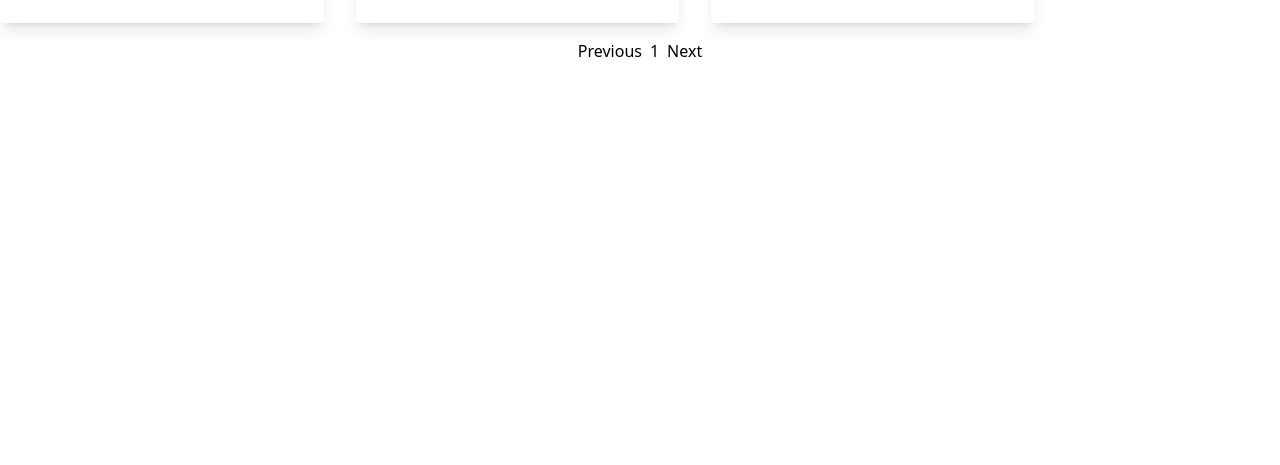
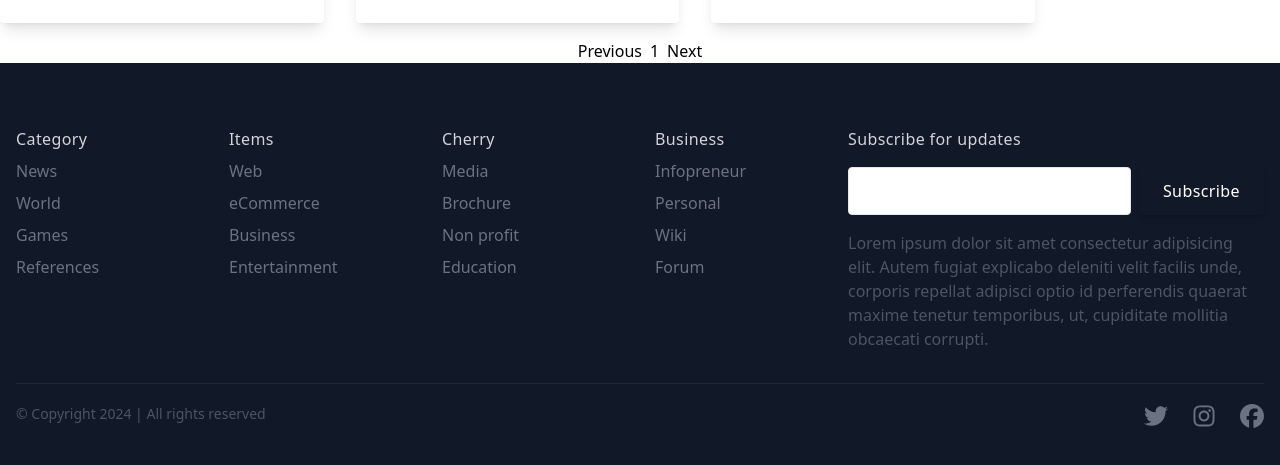
Before and after one commit to rai-Khushboo/Bytes-And-Insights, a React (Vite) app: page / in a window 1280 px wide. Shown: the part 1633-2098 px from the top of the page. Before the commit the page ends 1696 px from the top, so only its background shows below. Built offline with nearby package versions, Linux system fonts and the light colour scheme.

Commit message:
footer done

```diff
--- a/src/App.jsx
+++ b/src/App.jsx
@@ -1,5 +1,6 @@
 import { Outlet } from 'react-router-dom'
 import Navbar from './components/Navbar'
+import Footer from './components/Footer'
 
 function App() {
 
@@ -7,6 +8,7 @@
     <>
     <Navbar/>
     <Outlet/>
+    <Footer />
     </>
   )
 }
--- /dev/null
+++ b/src/components/Footer.jsx
@@ -0,0 +1,114 @@
+import React from 'react'
+import {FaFacebook, FaInstagram, FaTwitter} from "react-icons/fa6"
+
+const Footer = () => {
+  return (
+    <div className='bg-gray-900'>
+        <div className='px-4 pt-16 mx-auto sm:max-w-xl md:max-w-full lg:max-w-screen-xl md:px-24 lg:px-4'>
+            <div className='grid mb-8 lg:grid-cols-6'>
+                <div className='grid grid-cols-2 gap-5 lg:col-span-4 md:grid-cols-4'>
+                    <div>
+                        <p className='font-medium tracking-wide text-gray-300'>Category</p>
+                        <ul className='mt-2 space-y-2'>
+                            <li>
+                                <a href="/" className='text-gray-500 transition-colors duration-300 hover:text-blue-800'>News</a>
+                            </li>
+                            <li>
+                                <a href="/" className='text-gray-500 transition-colors duration-300 hover:text-blue-800'>World</a>
+                            </li>
+                            <li>
+                                <a href="/" className='text-gray-500 transition-colors duration-300 hover:text-blue-800'>Games</a>
+                            </li>
+                            <li>
+                                <a href="/" className='text-gray-500 transition-colors duration-300 hover:text-blue-800'>References</a>
+                            </li>
+                        </ul>
+                    </div>
+                    {/* Next column */}
+                    <div>
+                        <p className='font-medium tracking-wide text-gray-300'>Items</p>
+                        <ul className='mt-2 space-y-2'>
+                            <li>
+                                <a href="/" className='text-gray-500 transition-colors duration-300 hover:text-blue-800'>Web</a>
+                            </li>
+                            <li>
+                                <a href="/" className='text-gray-500 transition-colors duration-300 hover:text-blue-800'>eCommerce</a>
+                            </li>
+                            <li>
+                                <a href="/" className='text-gray-500 transition-colors duration-300 hover:text-blue-800'>Business</a>
+                            </li>
+                            <li>
+                                <a href="/" className='text-gray-500 transition-colors duration-300 hover:text-blue-800'>Entertainment</a>
+                            </li>
+                        </ul>
+                    </div>
+                    {/* Next column */}
+                    <div>
+                        <p className='font-medium tracking-wide text-gray-300'>Cherry</p>
+                        <ul className='mt-2 space-y-2'>
+                            <li>
+                                <a href="/" className='text-gray-500 transition-colors duration-300 hover:text-blue-800'>Media</a>
+                            </li>
+                            <li>
+                                <a href="/" className='text-gray-500 transition-colors duration-300 hover:text-blue-800'>Brochure</a>
+                            </li>
+                            <li>
+                                <a href="/" className='text-gray-500 transition-colors duration-300 hover:text-blue-800'>Non profit</a>
+                            </li>
+                            <li>
+                                <a href="/" className='text-gray-500 transition-colors duration-300 hover:text-blue-800'>Education</a>
+                            </li>
+                        </ul>
+                    </div>
+                    {/* Next column */}
+                    <div>
+                        <p className='font-medium tracking-wide text-gray-300'>Business</p>
+                        <ul className='mt-2 space-y-2'>
+                            <li>
+                                <a href="/" className='text-gray-500 transition-colors duration-300 hover:text-blue-800'>Infopreneur</a>
+                            </li>
+                            <li>
+                                <a href="/" className='text-gray-500 transition-colors duration-300 hover:text-blue-800'>Personal</a>
+                            </li>
+                            <li>
+                                <a href="/" className='text-gray-500 transition-colors duration-300 hover:text-blue-800'>Wiki</a>
+                            </li>
+                            <li>
+                                <a href="/" className='text-gray-500 transition-colors duration-300 hover:text-blue-800'>Forum</a>
+                            </li>
+                        </ul>
+                    </div>
+
+                    {/* Next column */}
+
+                </div>
+                {/* Subscription*/}
+                <div className='md:max-w-md lg:col-span-2 lg:mt-0 mt-5'>
+                        <p className='font-medium tracking-wide text-gray-300 '>Subscribe for updates</p>
+                        <form className='mt-4 flex flex-col md:flex-row'>
+                            <input type="email" name='email' id='email' className='flex-grow w-full h-12 px-4 mb-3 transition duration-2 bg-white border border-gap-300 rounded shadow-sm aspect-auto md:mr-2 md:mb-0 focus:border-purple-400 foucs:outline-none'/>
+                            <button type='submit' className='inline-flex items-center justify-center h-12 px-6 font-medium tracking-wide text-white transition duration-200 rounded shadow-md hover:bg-blue-600 focus:outline-none'>
+                                Subscribe
+                            </button>
+                        </form>
+                        <p className='mt-4 text-gray-600'>Lorem ipsum dolor sit amet consectetur adipisicing elit. Autem fugiat explicabo deleniti velit facilis unde, corporis repellat adipisci optio id perferendis quaerat maxime tenetur temporibus, ut, cupiditate mollitia obcaecati corrupti.</p>
+                    </div>
+            </div>
+            <div className='flex flex-col justify-between pt-5 pb-10 border-t border-gray-800 sm:flex-row'>
+                <p className='text-sm text-gray-600'>
+                    © Copyright 2024 | All rights reserved
+                </p>
+                <div className='flex items-center mt-4 space-x-6 sm:mt-0'>
+                    <a href="" className='text-gray-500 transition-all duration-300 hover:text-blue-600'><FaTwitter className='h-6 w-6'/></a>
+                    <a href="" className='text-gray-500 transition-all duration-300 hover:text-blue-600'><FaInstagram className='h-6 w-6'/></a>
+                    <a href="" className='text-gray-500 transition-all duration-300 hover:text-blue-600'><FaFacebook className='h-6 w-6'/></a>
+
+                </div>
+            </div>
+        </div>
+
+    </div>
+  )
+}
+
+export default Footer
```
